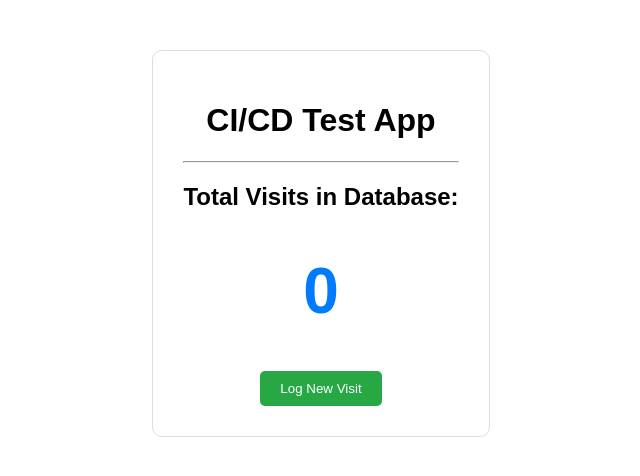
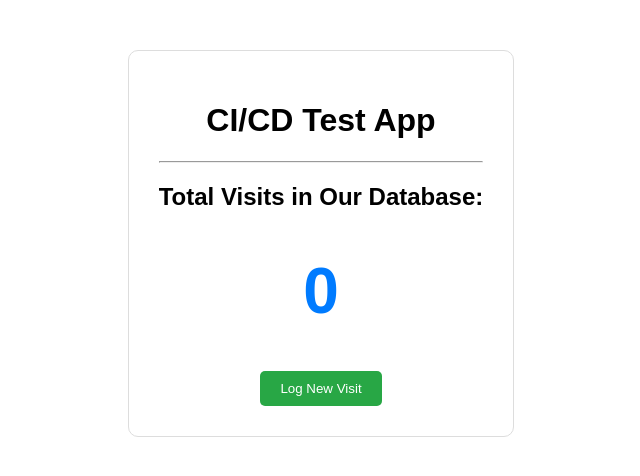
Before and after one commit to NHKyaw/visit-increment-react-spring_boot-postgres, a React (Create React App) app in the folder frontend/: page / in a window 1280 px wide. Shown: the top 476 px of the page, without its empty margins (319-959 px from the left). Built offline with nearby package versions, Linux system fonts and the light colour scheme; no server answers.

Commit message:
Refactor: Main Typo Change

```diff
--- a/frontend/src/App.js
+++ b/frontend/src/App.js
@@ -54,7 +54,7 @@ function App() {
       <div style={{ padding: '30px', border: '1px solid #ddd', display: 'inline-block', borderRadius: '10px' }}>
         <h1>CI/CD Test App</h1>
         <hr />
-        <h2>Total Visits in Database:</h2>
+        <h2>Total Visits in Our Database:</h2>
 
         {loading ? (
           <p>Loading...</p>
```
